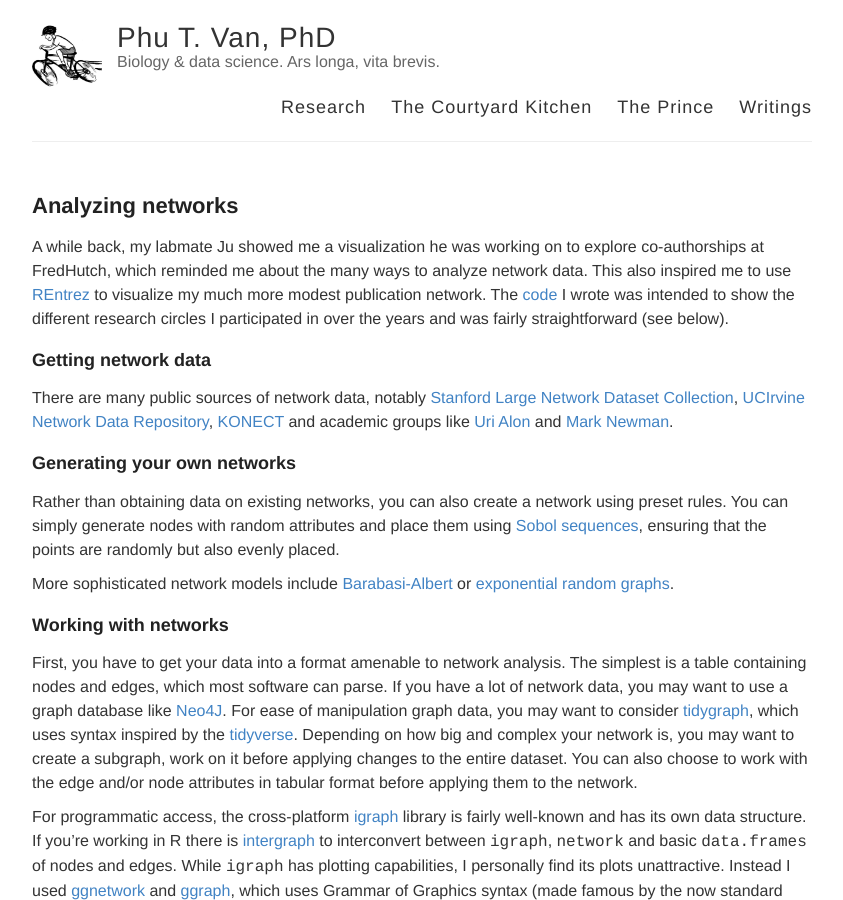
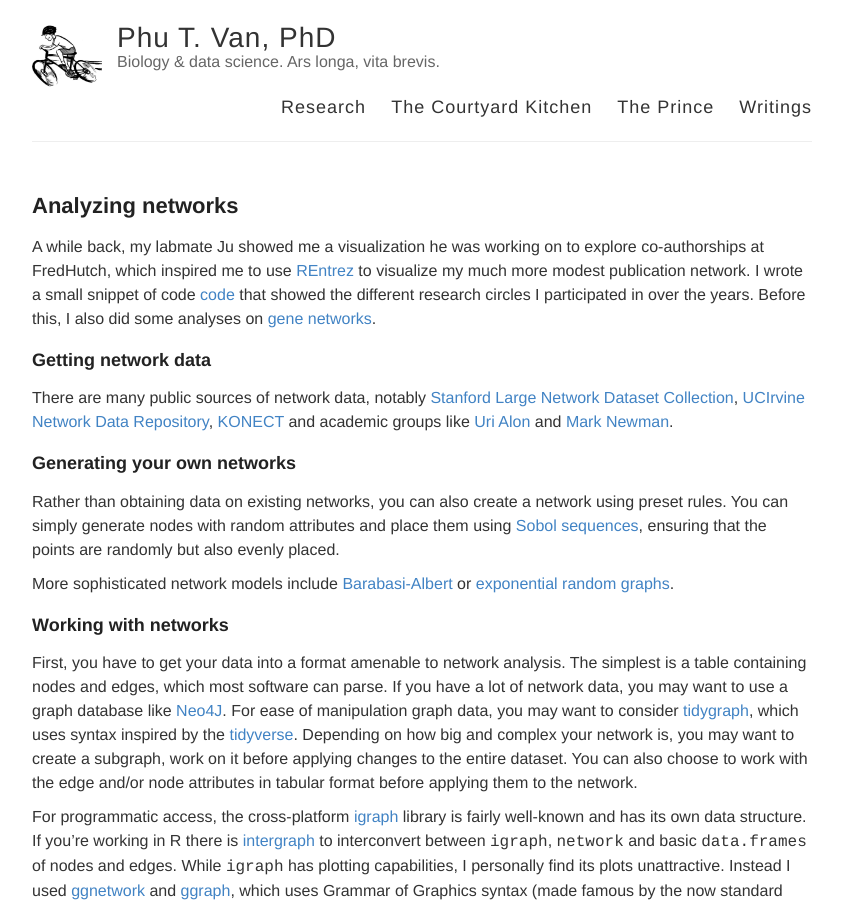
Before and after one commit to ptvan/ptvan.github.io, a Jekyll site: the page built from _posts/2019-10-17-analyzing-networks.md, in a window 1280 px wide and 900 px high. Shown: the whole window, without its empty margins (218-1061 px from the left). Built offline with Jekyll 4.4.1, drawn with Linux system fonts in a browser that asks for light colours.

Commit message:
added links to gene network analysis

```diff
--- a/_posts/2019-10-17-analyzing-networks.md
+++ b/_posts/2019-10-17-analyzing-networks.md
@@ -3,7 +3,7 @@ layout: post
 title: Analyzing networks
 ---
 
-A while back, my labmate Ju showed me a visualization he was working on to explore co-authorships at FredHutch, which reminded me about the many ways to analyze network data. This also inspired me to use [REntrez](https://cran.r-project.org/web/packages/rentrez/index.html) to visualize my much more modest publication network. The [code](https://github.com/ptvan/R-snippets/blob/master/coauthor_network.R) I wrote was intended to show the different research circles I participated in over the years and was fairly straightforward (see below).
+A while back, my labmate Ju showed me a visualization he was working on to explore co-authorships at FredHutch, which inspired me to use [REntrez](https://cran.r-project.org/web/packages/rentrez/index.html) to visualize my much more modest publication network. I wrote a small snippet of code [code](https://github.com/ptvan/R-snippets/blob/master/coauthor_network.R) that showed the different research circles I participated in over the years. Before this, I also did some analyses on [gene networks](https://github.com/ptvan/R-snippets/blob/master/gene_networks_analysis.R).
 
 ### Getting network data
 
```
